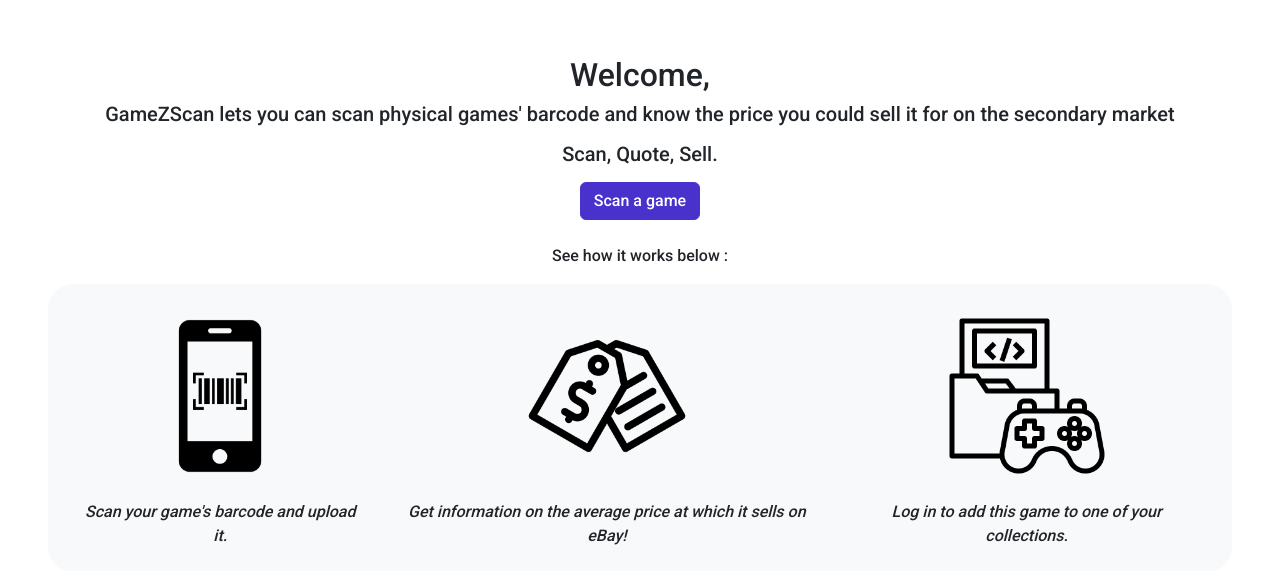
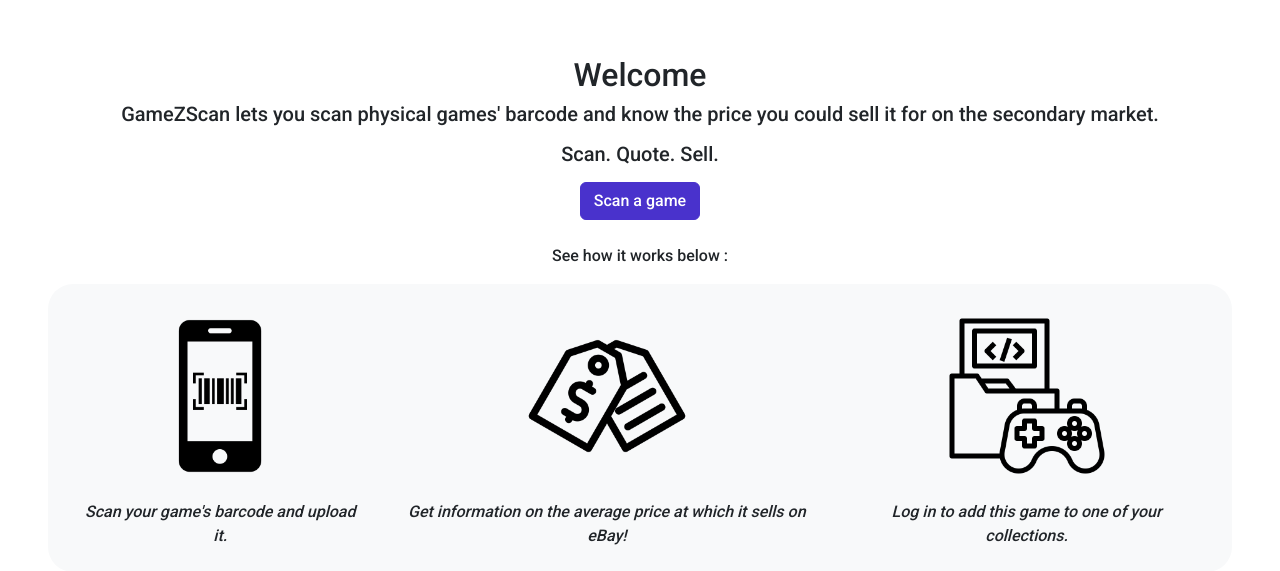
Before and after one commit to Kariss83/verbose-broccoli, a Django app: page / in a window 1280 px wide. Shown: the part 56-627 px from the top of the page. Run offline with Django 4.2, Linux system fonts and the light colour scheme; some libraries are stand-ins or nearby versions; some web fonts are replaced.

Commit message:
fix typos on homepage

```diff
--- a/templates/home.html
+++ b/templates/home.html
@@ -14,9 +14,9 @@
         {% endif %}
         <br>
         <div class="d-flex flex-column justify-content-center text-center">
-            <h2>Welcome,</h2>
-            <h5 class="mb-3">GameZScan lets you can scan physical games' barcode and know the price you could sell it for on the secondary market</h5>
-            <h5 class="mb-3">Scan, Quote, Sell.</h6>
+            <h2>Welcome</h2>
+            <h5 class="mb-3">GameZScan lets you scan physical games' barcode and know the price you could sell it for on the secondary market.</h5>
+            <h5 class="mb-3">Scan. Quote. Sell.</h6>
             <div>
                 <a href="/barcode/upload" class="btn btn-primary" id="home-cta">Scan a game</a>
             </div>
```
